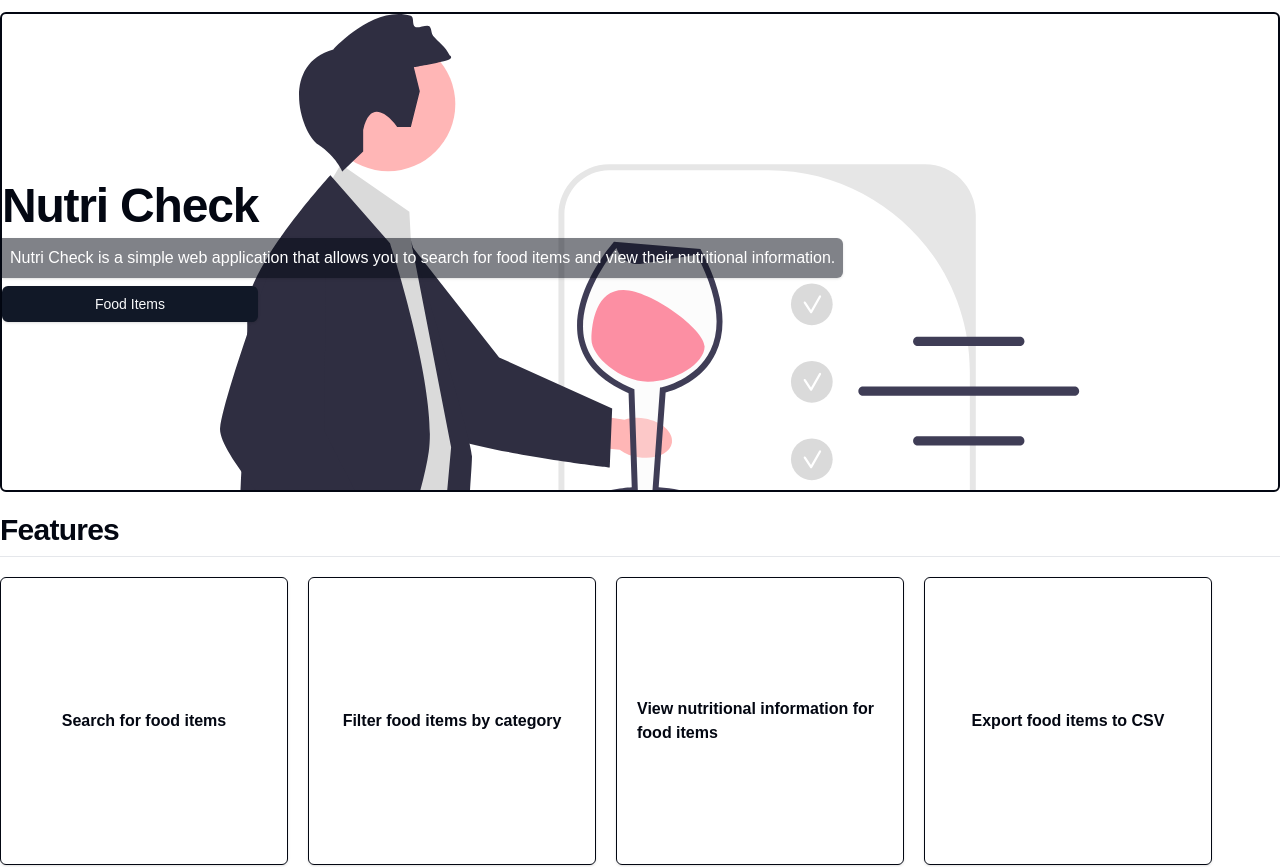
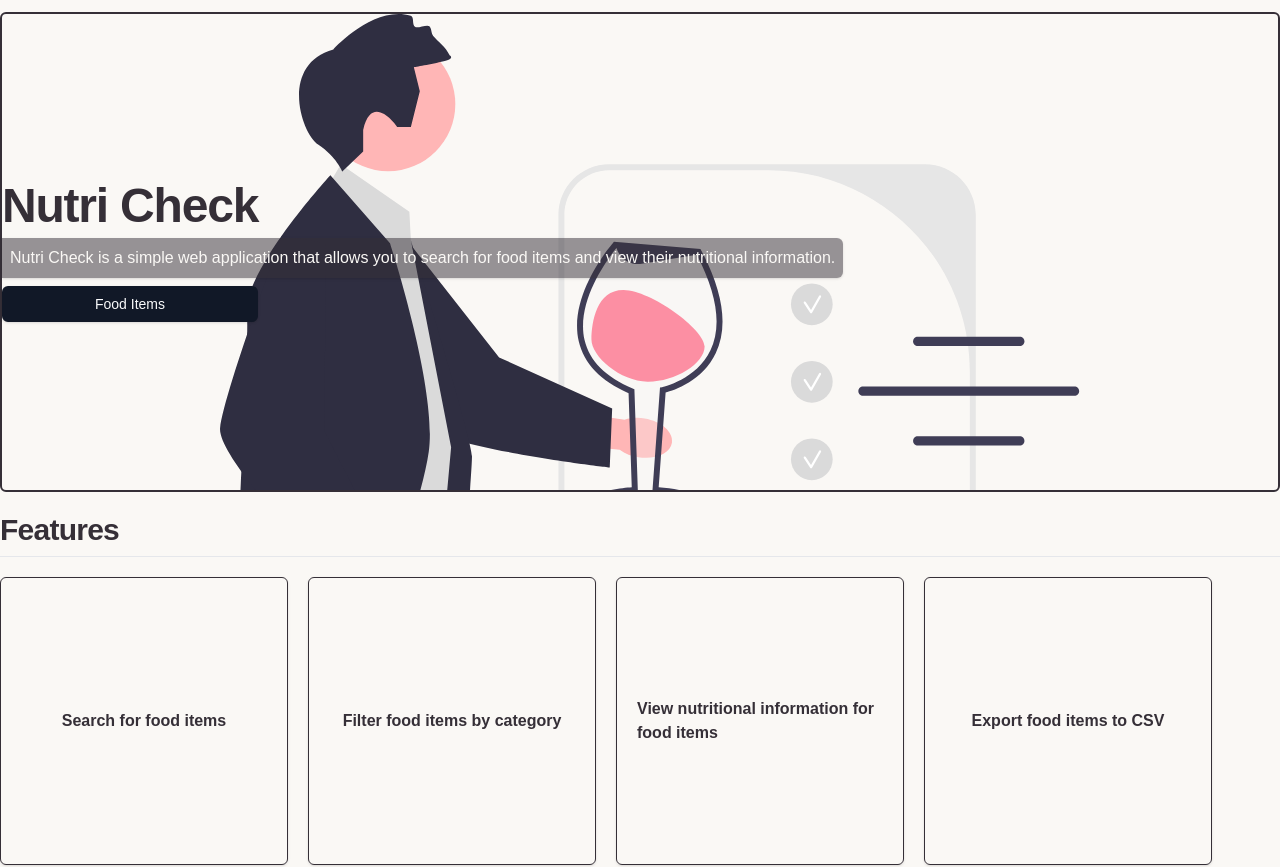
Before and after one commit to masiucd/topic-ultras, a Next.js app: page / in a window 1280 px wide. Shown: the top 867 px of the page. Built offline with nearby package versions, Linux system fonts and the light colour scheme.

Commit message:
feat: Update color variables in global CSS for improved accessibility and design consistency

```diff
--- a/src/app/globals.css
+++ b/src/app/globals.css
@@ -8,12 +8,12 @@ body {
 
 @layer base {
   :root {
-    --background: 0 0% 100%;
-    --foreground: 224 71.4% 4.1%;
-    --card: 0 0% 100%;
-    --card-foreground: 224 71.4% 4.1%;
-    --popover: 0 0% 100%;
-    --popover-foreground: 224 71.4% 4.1%;
+    --background: 45 29% 97%;
+    --foreground: 291 7% 20%;
+    --card: 45 29% 97%;
+    --card-foreground: 291 7% 20%;
+    --popover: 45 29% 97%;
+    --popover-foreground: 291 7% 20%;
     --primary: 220.9 39.3% 11%;
     --primary-foreground: 210 20% 98%;
     --secondary: 220 14.3% 95.9%;
@@ -26,7 +26,7 @@ body {
     --destructive-foreground: 210 20% 98%;
     --border: 220 13% 91%;
     --input: 220 13% 91%;
-    --ring: 224 71.4% 4.1%;
+    --ring: 291 7% 20%;
     --chart-1: 12 76% 61%;
     --chart-2: 173 58% 39%;
     --chart-3: 197 37% 24%;
@@ -35,11 +35,11 @@ body {
     --radius: 0.5rem;
   }
   .dark {
-    --background: 224 71.4% 4.1%;
+    --background: 291 7% 20%;
     --foreground: 210 20% 98%;
-    --card: 224 71.4% 4.1%;
+    --card: 291 7% 20%;
     --card-foreground: 210 20% 98%;
-    --popover: 224 71.4% 4.1%;
+    --popover: 291 7% 20%;
     --popover-foreground: 210 20% 98%;
     --primary: 210 20% 98%;
     --primary-foreground: 220.9 39.3% 11%;
```
